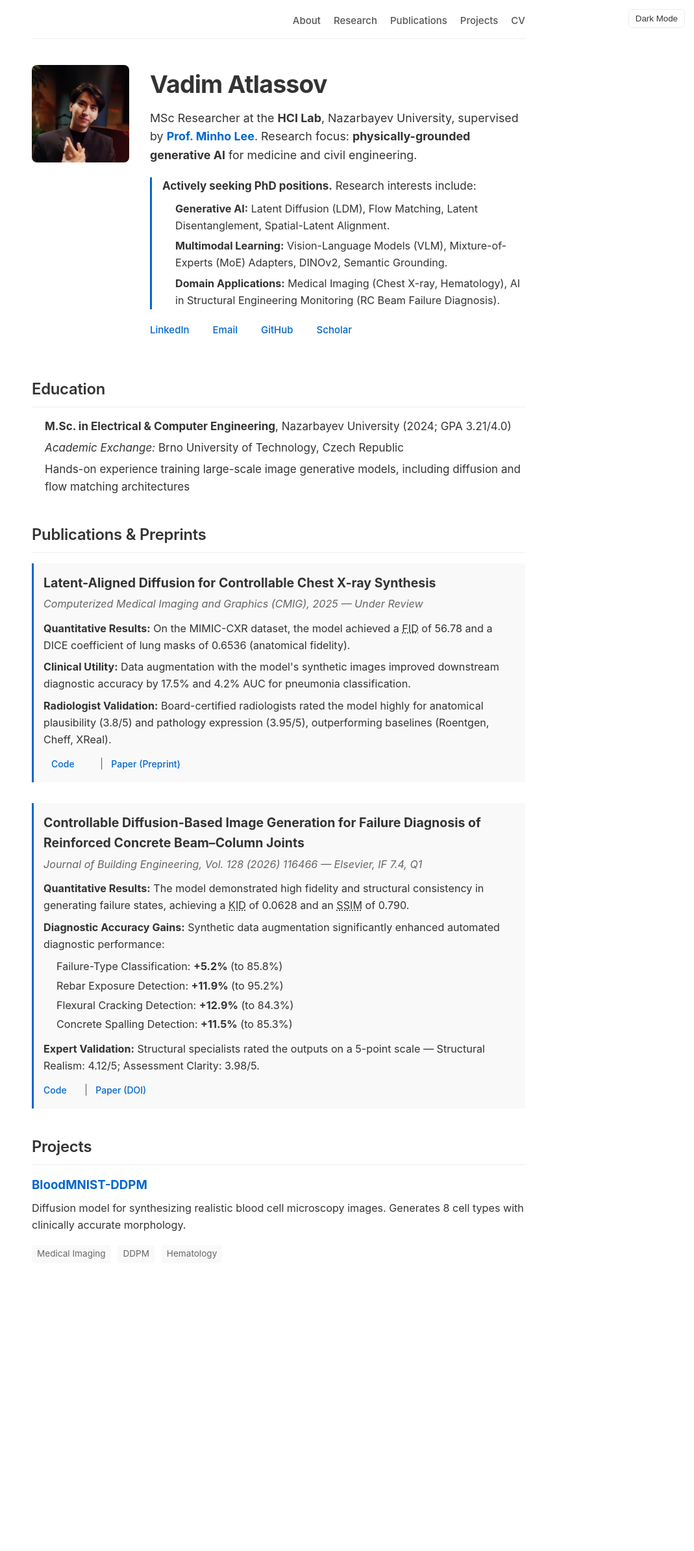
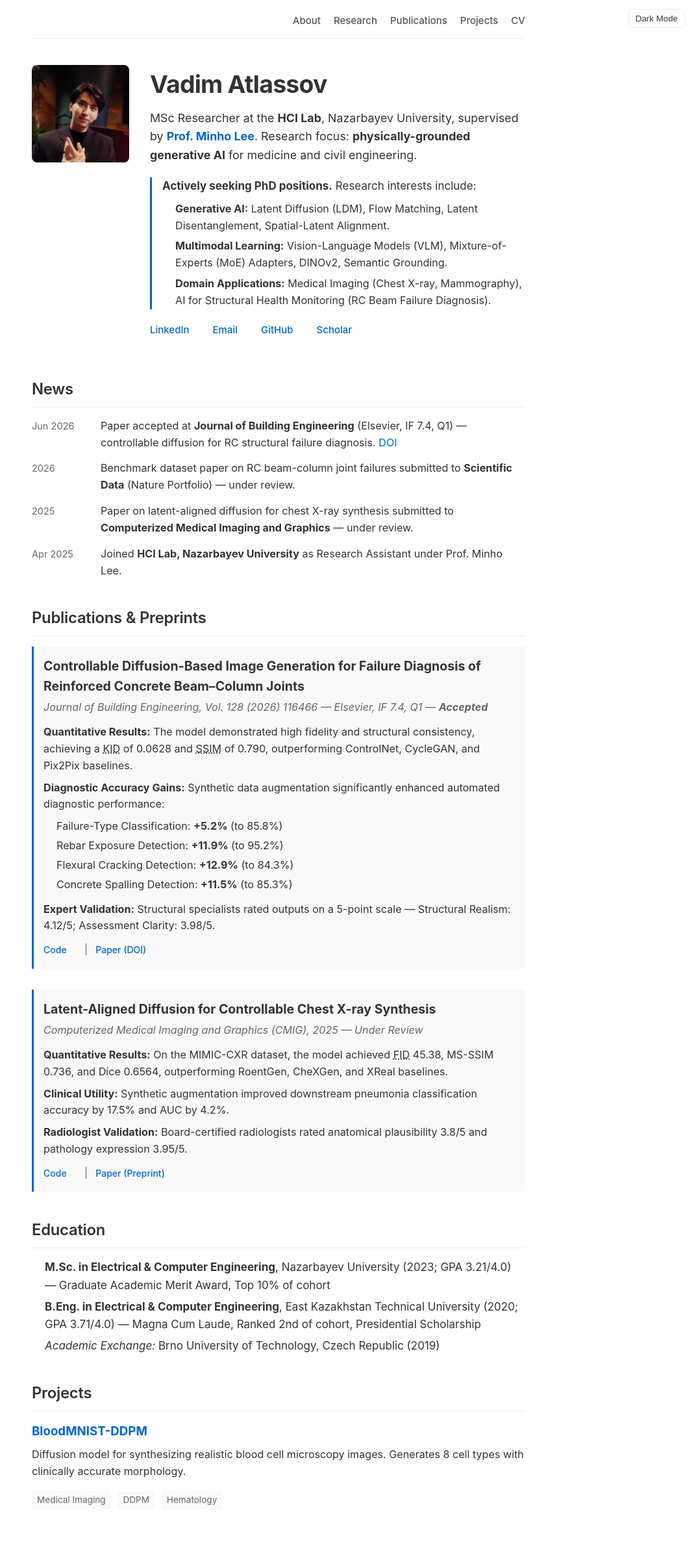
Before and after one commit to Vadim-ATL/Vadim-ATL.github.io, a Jekyll site: the page built from index.md, in a window 1280 px wide. Shown: the whole page at 65% size, without its empty margins (211-1280 px from the left). Built offline with Jekyll 4.4.1, drawn with Linux system fonts in a browser that asks for light colours; before the commit the page ends 2008 px from its top, so only the background shows below that.

Commit message:
Update website structure

```diff
--- a/index.md
+++ b/index.md
@@ -135,6 +135,21 @@ title: Vadim Atlassov - Researcher
     margin: 0 8px;
   }
 
+  .cv-page .news-item {
+    display: flex;
+    gap: 16px;
+    margin-bottom: 14px;
+    font-size: 0.95em;
+    align-items: baseline;
+  }
+
+  .cv-page .news-date {
+    min-width: 90px;
+    color: var(--text-muted, #888);
+    font-size: 0.9em;
+    flex-shrink: 0;
+  }
+
   .cv-page .project {
     margin-bottom: 24px;
   }
@@ -210,7 +225,7 @@ title: Vadim Atlassov - Researcher
         <ul class="skills-list">
           <li><strong>Generative AI:</strong> Latent Diffusion (LDM), Flow Matching, Latent Disentanglement, Spatial-Latent Alignment.</li>
           <li><strong>Multimodal Learning:</strong> Vision-Language Models (VLM), Mixture-of-Experts (MoE) Adapters, DINOv2, Semantic Grounding.</li>
-          <li><strong>Domain Applications:</strong> Medical Imaging (Chest X-ray, Hematology), AI in Structural Engineering Monitoring (RC Beam Failure Diagnosis).</li>
+          <li><strong>Domain Applications:</strong> Medical Imaging (Chest X-ray, Mammography), AI for Structural Health Monitoring (RC Beam Failure Diagnosis).</li>
         </ul>
       </div>
 
@@ -223,40 +238,32 @@ title: Vadim Atlassov - Researcher
     </div>
   </div>
 
-  <h2 id="education">Education</h2>
+  <h2 id="news">News</h2>
 
-  <ul>
-    <li><strong>M.Sc. in Electrical &amp; Computer Engineering</strong>, Nazarbayev University (2024; GPA 3.21/4.0)</li>
-    <li><em>Academic Exchange:</em> Brno University of Technology, Czech Republic</li>
-    <li>Hands-on experience training large-scale image generative models, including diffusion and flow matching architectures</li>
-  </ul>
+  <div class="news-item">
+    <span class="news-date">Jun 2026</span>
+    <span>Paper accepted at <strong>Journal of Building Engineering</strong> (Elsevier, IF 7.4, Q1) — controllable diffusion for RC structural failure diagnosis. <a href="https://doi.org/10.1016/j.jobe.2026.116466">DOI</a></span>
+  </div>
+  <div class="news-item">
+    <span class="news-date">2026</span>
+    <span>Benchmark dataset paper on RC beam-column joint failures submitted to <strong>Scientific Data</strong> (Nature Portfolio) — under review.</span>
+  </div>
+  <div class="news-item">
+    <span class="news-date">2025</span>
+    <span>Paper on latent-aligned diffusion for chest X-ray synthesis submitted to <strong>Computerized Medical Imaging and Graphics</strong> — under review.</span>
+  </div>
+  <div class="news-item">
+    <span class="news-date">Apr 2025</span>
+    <span>Joined <strong>HCI Lab, Nazarbayev University</strong> as Research Assistant under Prof. Minho Lee.</span>
+  </div>
 
   <h2 id="publications">Publications &amp; Preprints</h2>
 
   <div class="paper">
-    <div class="paper-title">Latent-Aligned Diffusion for Controllable Chest X-ray Synthesis</div>
-    <div class="paper-venue">Computerized Medical Imaging and Graphics (CMIG), 2025 — Under Review</div>
+    <div class="paper-title">Controllable Diffusion-Based Image Generation for Failure Diagnosis of Reinforced Concrete Beam–Column Joints</div>
+    <div class="paper-venue">Journal of Building Engineering, Vol. 128 (2026) 116466 — Elsevier, IF 7.4, Q1 — <strong>Accepted</strong></div>
     <p>
-      <strong>Quantitative Results:</strong> On the <a href="https://physionet.org/content/mimic-cxr/2.1.0/" style="color: inherit; text-decoration: none;">MIMIC-CXR</a> dataset, the model achieved a <abbr title="Fréchet Inception Distance">FID</abbr> of 56.78 and a DICE coefficient of lung masks of 0.6536 (anatomical fidelity).
-    </p>
-    <p>
-      <strong>Clinical Utility:</strong> Data augmentation with the model's synthetic images improved downstream diagnostic accuracy by 17.5% and 4.2% AUC for pneumonia classification.
-    </p>
-    <p>
-      <strong>Radiologist Validation:</strong> Board-certified radiologists rated the model highly for anatomical plausibility (3.8/5) and pathology expression (3.95/5), outperforming baselines (Roentgen, Cheff, XReal).
-    </p>
-    <div class="paper-links">
-      <a class="btn btn-secondary" href="https://github.com/nubcico/XrayGen/tree/main" target="_blank" rel="noopener">Code</a>
-      <span class="link-separator">|</span>
-      <a href="https://drive.google.com/file/d/15GdmNFHsGnfKEw_baX7_C4s7PcGfTG69/view?usp=sharing">Paper (Preprint)</a>
-    </div>
-  </div>
-
-  <div class="paper">
-    <div class="paper-title">Controllable Diffusion-Based Image Generation for Failure Diagnosis of Reinforced Concrete Beam–Column Joints</div>
-    <div class="paper-venue">Journal of Building Engineering, Vol. 128 (2026) 116466 — Elsevier, IF 7.4, Q1</div>
-    <p>
-      <strong>Quantitative Results:</strong> The model demonstrated high fidelity and structural consistency in generating failure states, achieving a <abbr title="Kernel Inception Distance">KID</abbr> of 0.0628 and an <abbr title="Structural Similarity Index">SSIM</abbr> of 0.790.
+      <strong>Quantitative Results:</strong> The model demonstrated high fidelity and structural consistency, achieving a <abbr title="Kernel Inception Distance">KID</abbr> of 0.0628 and <abbr title="Structural Similarity Index">SSIM</abbr> of 0.790, outperforming ControlNet, CycleGAN, and Pix2Pix baselines.
     </p>
     <p>
       <strong>Diagnostic Accuracy Gains:</strong> Synthetic data augmentation significantly enhanced automated diagnostic performance:
@@ -268,7 +275,7 @@ title: Vadim Atlassov - Researcher
       <li>Concrete Spalling Detection: <strong>+11.5%</strong> (to 85.3%)</li>
     </ul>
     <p>
-      <strong>Expert Validation:</strong> Structural specialists rated the outputs on a 5-point scale — Structural Realism: 4.12/5; Assessment Clarity: 3.98/5.
+      <strong>Expert Validation:</strong> Structural specialists rated outputs on a 5-point scale — Structural Realism: 4.12/5; Assessment Clarity: 3.98/5.
     </p>
     <div class="paper-links">
       <a href="https://github.com/nubcico/GenBeamJoint" target="_blank" rel="noopener">Code</a>
@@ -276,6 +283,33 @@ title: Vadim Atlassov - Researcher
       <a href="https://doi.org/10.1016/j.jobe.2026.116466" target="_blank" rel="noopener">Paper (DOI)</a>
     </div>
   </div>
+
+  <div class="paper">
+    <div class="paper-title">Latent-Aligned Diffusion for Controllable Chest X-ray Synthesis</div>
+    <div class="paper-venue">Computerized Medical Imaging and Graphics (CMIG), 2025 — Under Review</div>
+    <p>
+      <strong>Quantitative Results:</strong> On the <a href="https://physionet.org/content/mimic-cxr/2.1.0/" style="color: inherit; text-decoration: none;">MIMIC-CXR</a> dataset, the model achieved <abbr title="Fréchet Inception Distance">FID</abbr> 45.38, MS-SSIM 0.736, and Dice 0.6564, outperforming RoentGen, CheXGen, and XReal baselines.
+    </p>
+    <p>
+      <strong>Clinical Utility:</strong> Synthetic augmentation improved downstream pneumonia classification accuracy by 17.5% and AUC by 4.2%.
+    </p>
+    <p>
+      <strong>Radiologist Validation:</strong> Board-certified radiologists rated anatomical plausibility 3.8/5 and pathology expression 3.95/5.
+    </p>
+    <div class="paper-links">
+      <a href="https://github.com/nubcico/XrayGen/tree/main" target="_blank" rel="noopener">Code</a>
+      <span class="link-separator">|</span>
+      <a href="https://drive.google.com/file/d/15GdmNFHsGnfKEw_baX7_C4s7PcGfTG69/view?usp=sharing">Paper (Preprint)</a>
+    </div>
+  </div>
+
+  <h2 id="education">Education</h2>
+
+  <ul>
+    <li><strong>M.Sc. in Electrical &amp; Computer Engineering</strong>, Nazarbayev University (2023; GPA 3.21/4.0) — Graduate Academic Merit Award, Top 10% of cohort</li>
+    <li><strong>B.Eng. in Electrical &amp; Computer Engineering</strong>, East Kazakhstan Technical University (2020; GPA 3.71/4.0) — Magna Cum Laude, Ranked 2nd of cohort, Presidential Scholarship</li>
+    <li><em>Academic Exchange:</em> Brno University of Technology, Czech Republic (2019)</li>
+  </ul>
 
   <h2 id="projects">Projects</h2>
 
```
